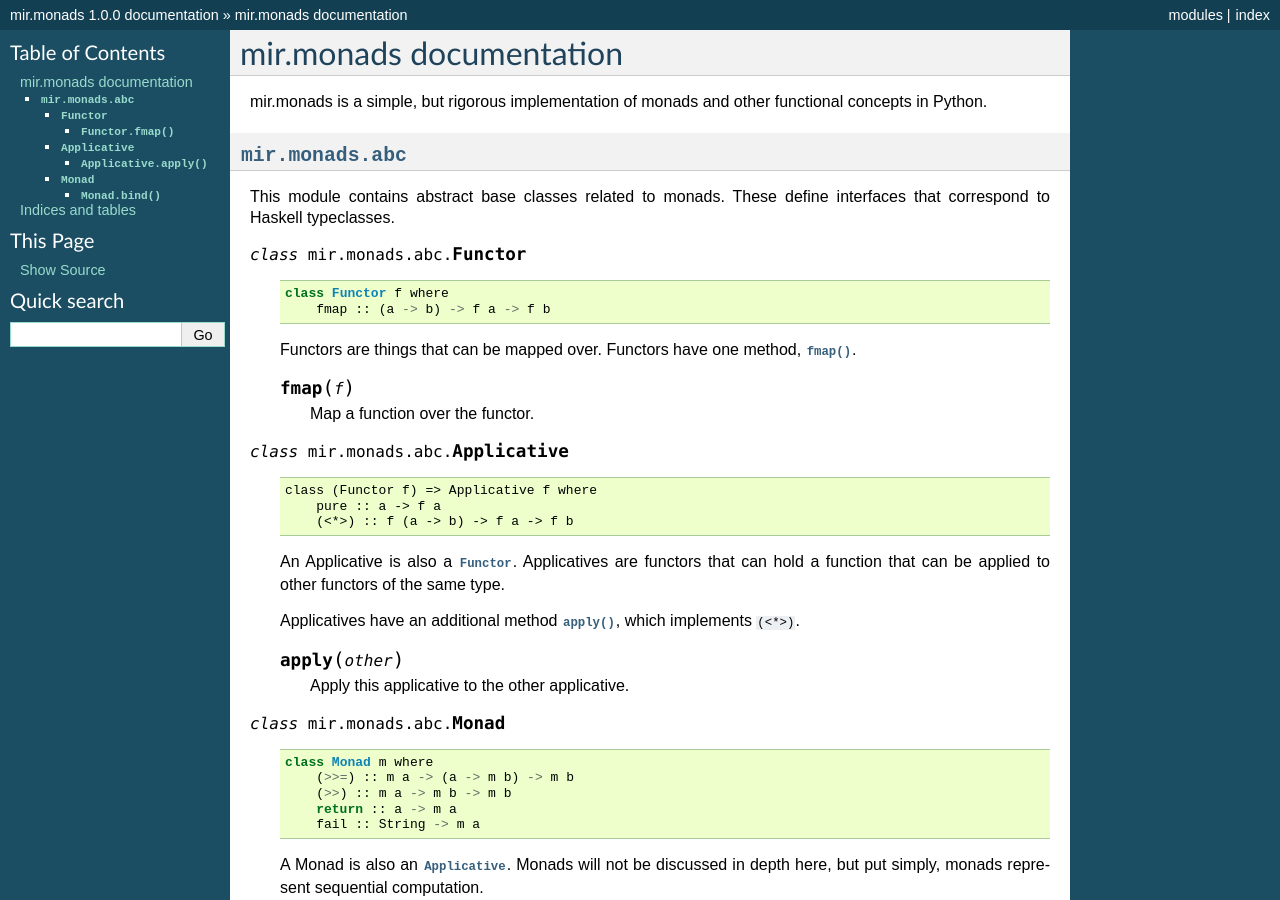
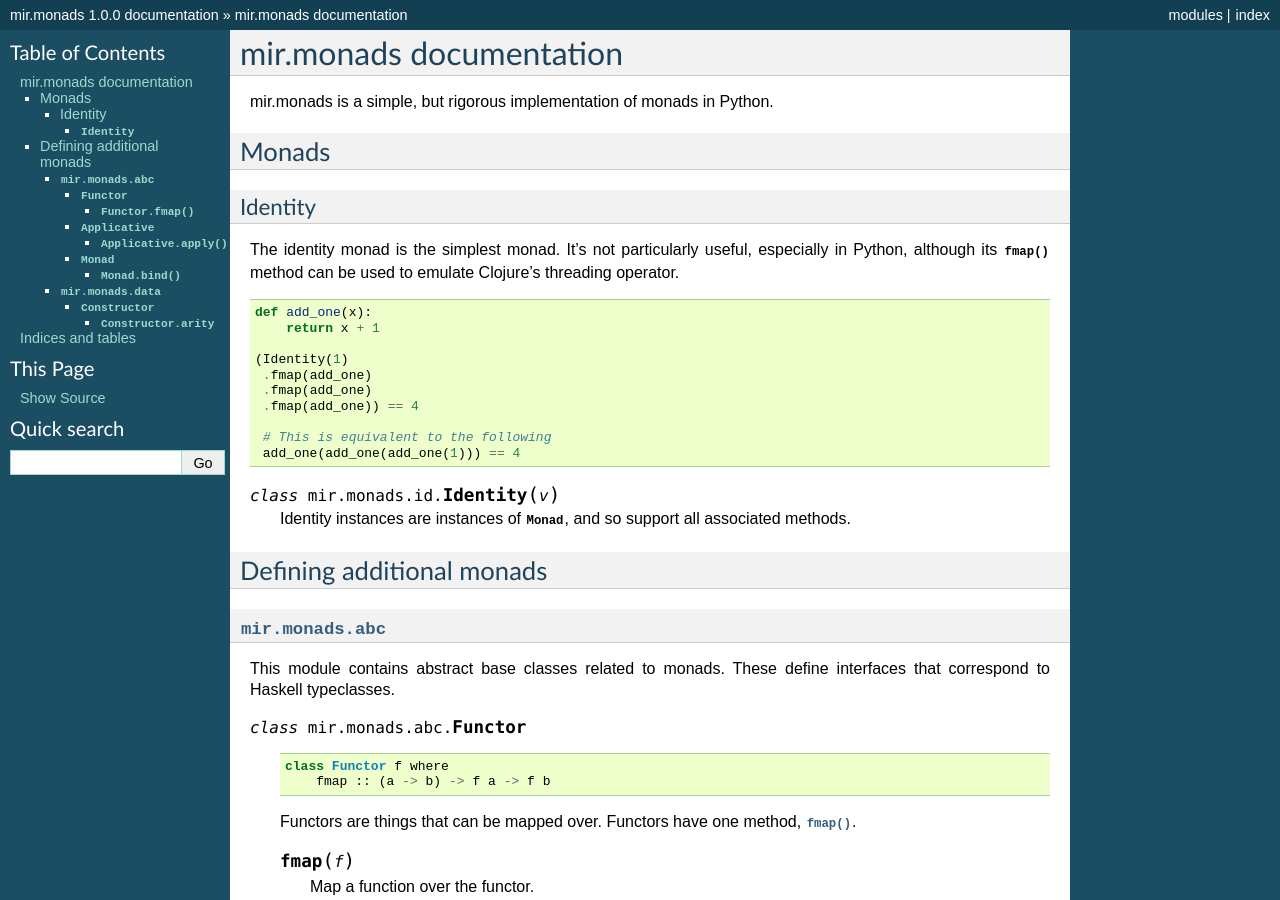
Before and after one commit to darkfeline/mir.monads, a Sphinx documentation site: the page built from doc/index.rst, in a window 1280 px wide and 900 px high. Built offline with Sphinx 7.4.7, drawn with Linux system fonts in a browser that asks for light colours; some of the changed text lies outside the part shown.

Commit message:
Work on documentation

```diff
--- a/doc/index.rst
+++ b/doc/index.rst
@@ -1,15 +1,49 @@
 mir.monads documentation
 ========================
 
-mir.monads is a simple, but rigorous implementation of monads and
-other functional concepts in Python.
+mir.monads is a simple, but rigorous implementation of monads in
+Python.
+
+Monads
+------
+
+.. module:: mir.monads.id
+
+Identity
+^^^^^^^^
+
+The identity monad is the simplest monad.  It's not particularly
+useful, especially in Python, although its :meth:`fmap` method can be
+used to emulate Clojure's threading operator.
+
+.. code-block:: python
+
+   def add_one(x):
+       return x + 1
+
+   (Identity(1)
+    .fmap(add_one)
+    .fmap(add_one)
+    .fmap(add_one)) == 4
+
+    # This is equivalent to the following
+    add_one(add_one(add_one(1))) == 4
+
+.. class:: Identity(v)
+
+   Identity instances are instances of :class:`Monad`, and so support
+   all associated methods.
+
+Defining additional monads
+--------------------------
 
 .. module:: mir.monads.abc
 
 :mod:`mir.monads.abc`
----------------------
+^^^^^^^^^^^^^^^^^^^^^
 
-This module contains abstract base classes related to monads.  These define interfaces that correspond to Haskell typeclasses.
+This module contains abstract base classes related to monads.  These
+define interfaces that correspond to Haskell typeclasses.
 
 .. class:: Functor
 
@@ -64,6 +98,28 @@ This module contains abstract base classes related to monads.  These define inte
 
       Apply the function to the monad.
 
+.. module:: mir.monads.data
+
+:mod:`mir.monads.data`
+^^^^^^^^^^^^^^^^^^^^^^
+
+This module defines a metaclass for data constructors.  Data
+constructors are like namedtuples, except that they are strictly
+typed.
+
+See the :mod:`mir.monads.maybe` module for an example of how data
+constructors are defined.
+
+.. class:: Constructor
+
+   Constructor is a metaclass for data constructors.  Instances of
+   Constructor (classes that use Constructor as a metaclass) must
+   define an :attr:`arity` class attribute.
+
+   .. attribute:: arity
+
+      The arity of the data constructor (how many arguments it takes).
+
 Indices and tables
 ==================
 
```
Also changed, not shown: 2 other files.
